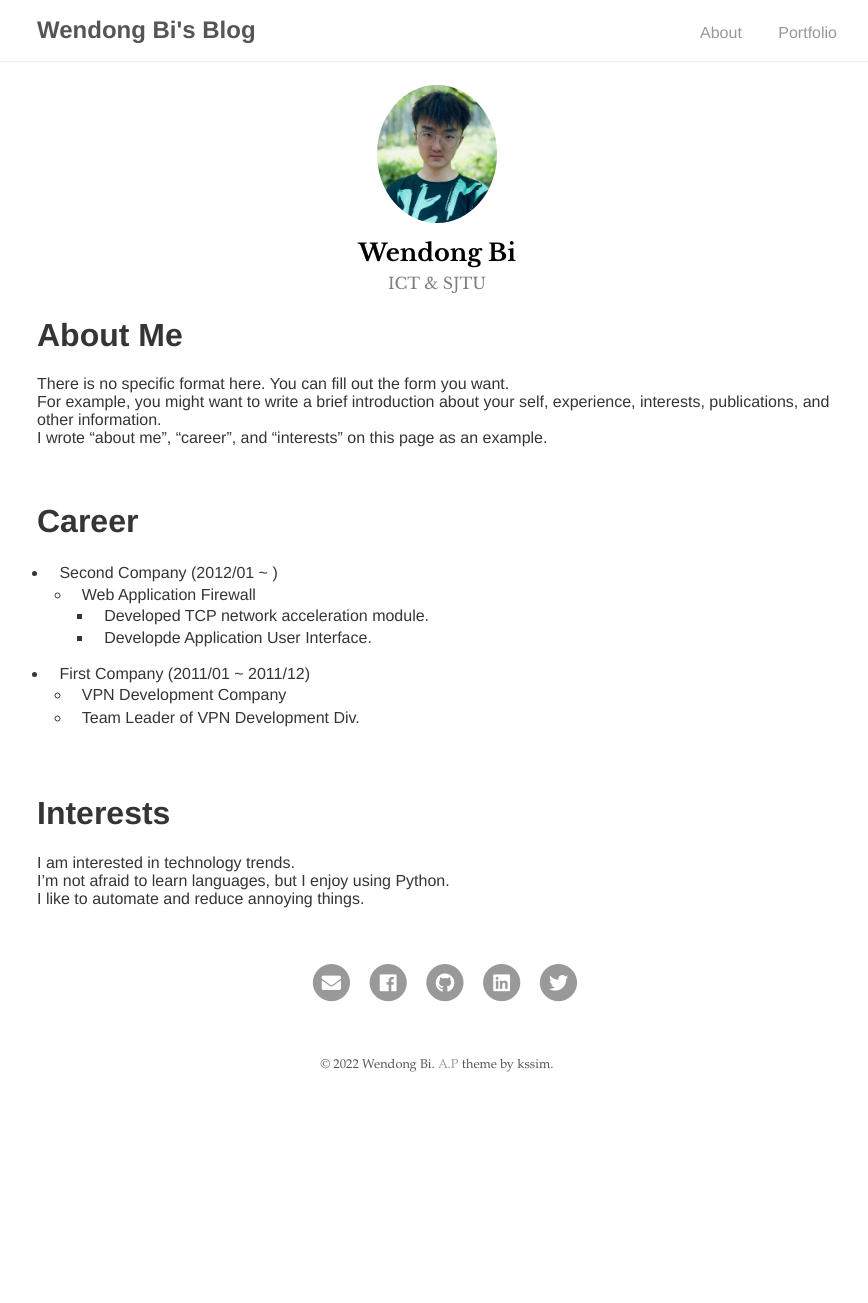
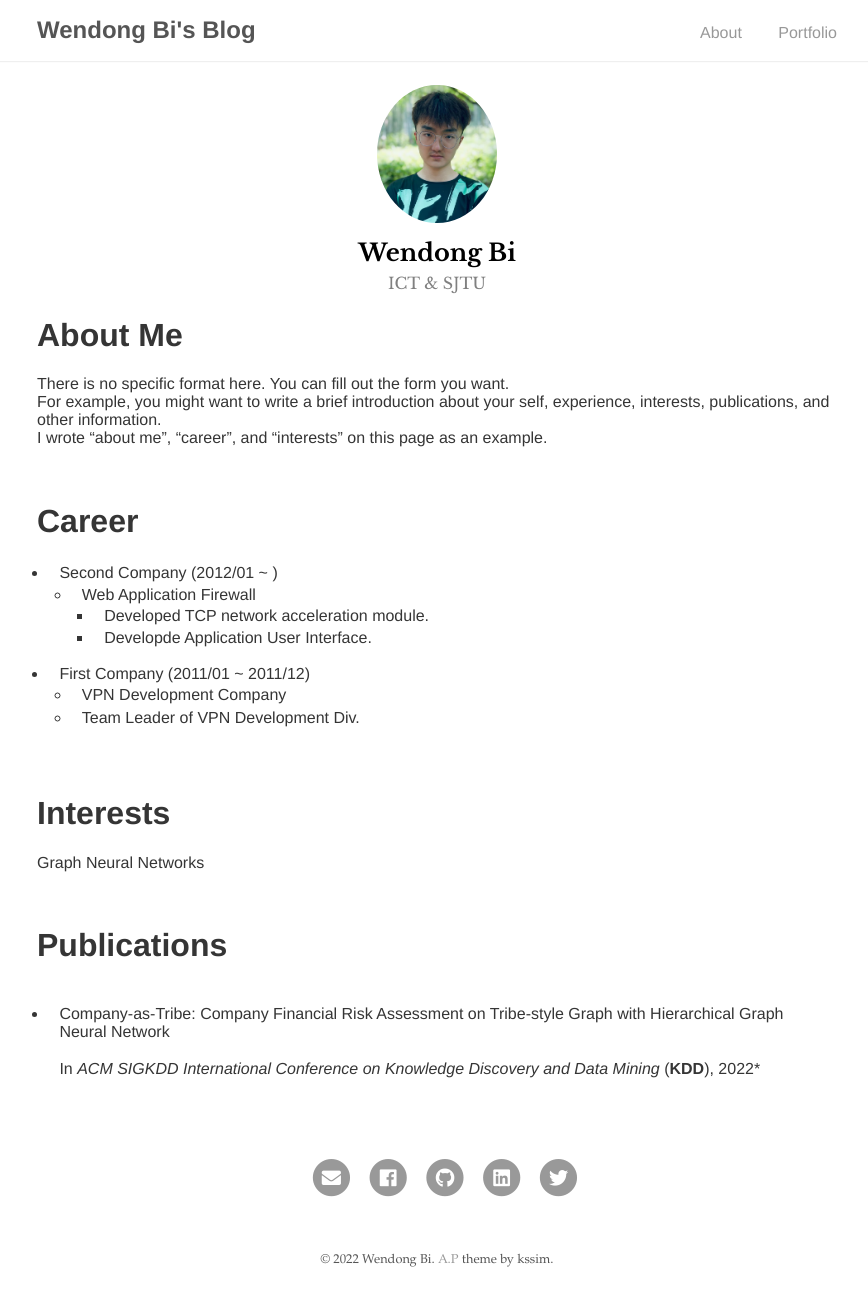
Before and after one commit to wendongbi/wendongbi.github.io, a Jekyll site: the page built from index.md, in a window 1280 px wide. Shown: the whole page, without its empty margins (203-1071 px from the left). Built offline with Jekyll 4.4.1, drawn with Linux system fonts in a browser that asks for light colours; our own code applies the rules of GitHub Pages for plain Markdown files; before the commit the page ends 1108 px from its top, so only the background shows below that.

Commit message:
'update'

```diff
--- a/index.md
+++ b/index.md
@@ -20,7 +20,17 @@ I wrote "about me", "career", and "interests" on this page as an example.
 
 <br/>
 
+
+
 # Interests
-I am interested in technology trends.
-I'm not afraid to learn languages, but I enjoy using Python.
-I like to automate and reduce annoying things.
+Graph Neural Networks
+
+<br/>
+
+
+
+# Publications
+
+* Company-as-Tribe: Company Financial Risk Assessment on Tribe-style Graph with Hierarchical Graph Neural Network
+
+  In *ACM SIGKDD International Conference on Knowledge Discovery and Data Mining* (**KDD**), 2022*
```
